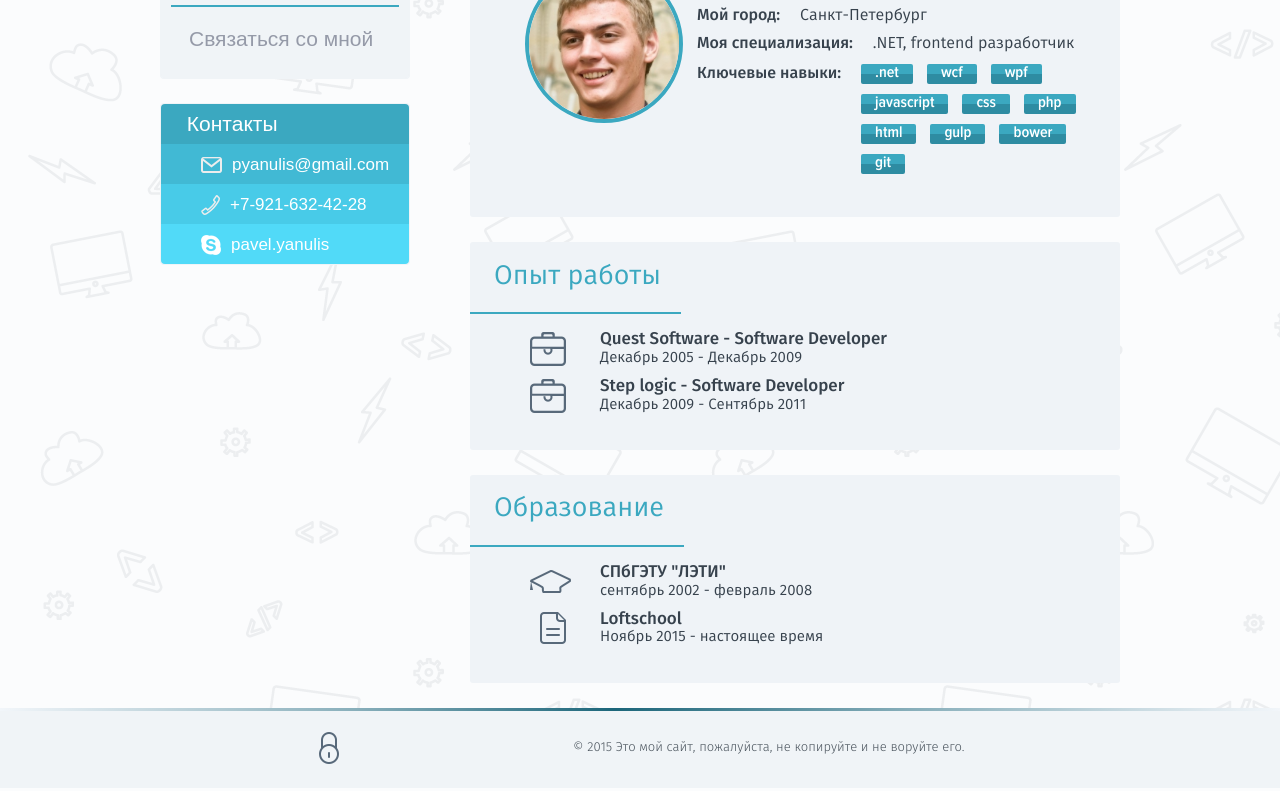
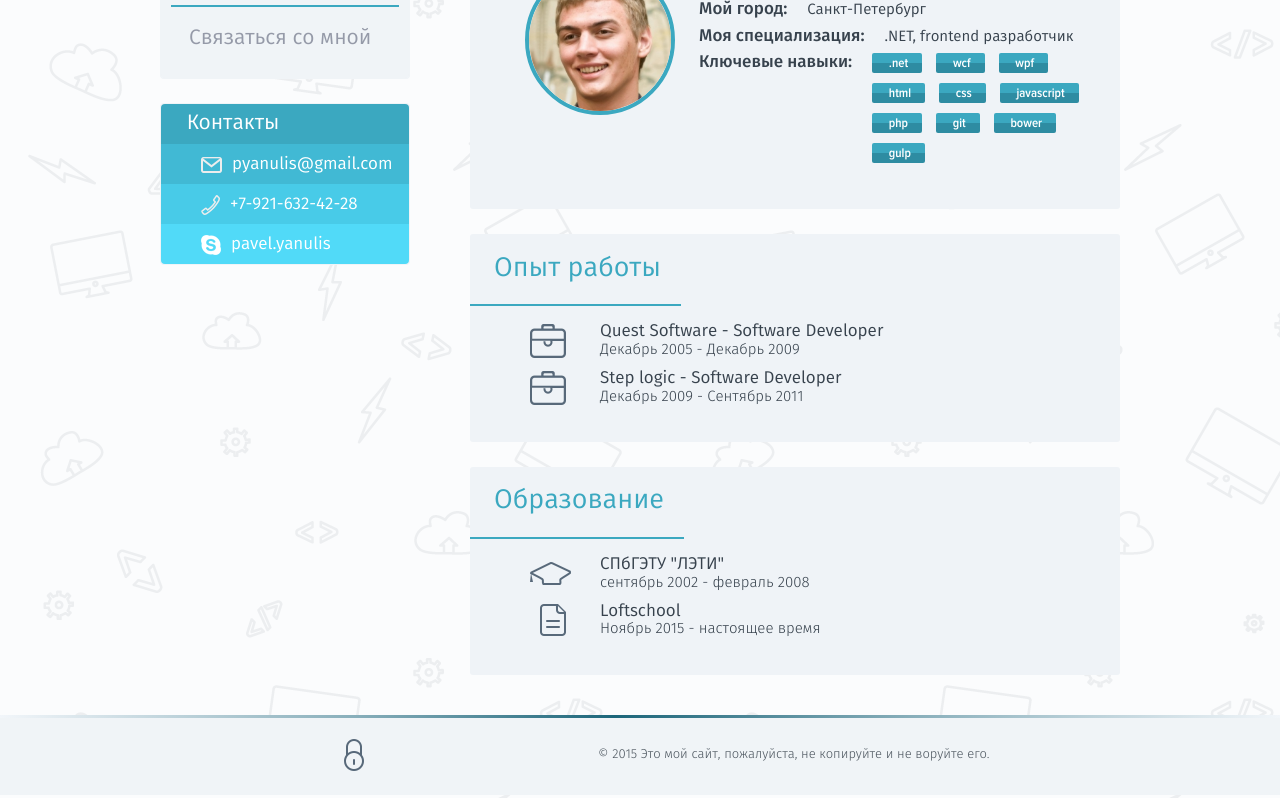
Before and after one commit to pyanulis/ls_portfolio, a website: page app/index.html in a window 1280 px wide. Shown: the part 299-1097 px from the top of the page. Drawn offline with nearby package versions, Linux system fonts and the light colour scheme; some packages are replaced by stand-ins of ours; a script that the page names is missing; files whose address does not match are found by name.

Commit message:
pixel perfect

```diff
--- a/app/css/info_page.css
+++ b/app/css/info_page.css
@@ -5,7 +5,8 @@
     border-radius: 50%;
     width: 150px;
     height: 150px;
-    margin: 35px 10px 70px 55px;
+    margin: 35px 20px 70px 55px;
+    box-sizing: border-box;
 }
 
 .photo {
@@ -19,12 +20,14 @@
 
 .descrItem {
     font-family: "fira_sansbook", sans-serif;
+    font-size: 15px;
     color: #37424d;
-    margin: 10px 0px;
+    margin: 7px 0px;
 }
 
 .descrCaption {
     font-family: "fira_sansmedium", sans-serif;
+    font-size: 17px;
     margin-right: 20px;
     color: #37424d;
 }
@@ -33,12 +36,14 @@
     border-radius: 2px;
     background-image: linear-gradient(to top, #2e8ca2 50%, #3ba8c0 50%);
     height: 20px;
+    box-sizing: border-box;
     padding: 0px 14px;
     margin: 0px 10px 10px 0px;
     vertical-align: middle;
     display: inline-block;
     color: white;
     font-family: "proxima_nova_cond_semibold", sans-serif;
+    font-size: 13px;
 }
 
 .no-cssgradients .skillItem{
@@ -73,14 +78,14 @@
     margin: 0px;
     padding: 0px;
     vertical-align: text-top;
-    font-family: "fira_sansmedium", sans-serif;
+    font-family: "fira_sansbook", sans-serif;
     color: #37424d;
     font-size: 17px;
 }
 
 .jobDate {
     margin: 0px;
-    font-family: "fira_sansbook", sans-serif;
+    font-family: "fira_sanslight", sans-serif;
     color: #37424d;
     font-size: 15px;
 }
@@ -110,3 +115,8 @@
     padding-left: 90px;
     margin-bottom: 10px;
 }
+
+.skillName {
+    vertical-align: middle;
+    margin: 0;
+}
--- a/app/css/main.css
+++ b/app/css/main.css
@@ -121,6 +121,10 @@
     padding-bottom: 20px;
 }
 
+.articleClass:last-child {
+    margin-bottom: 40px;
+}
+
 .articleTitle {
     display: table-cell;
     border-bottom: 2px solid #3ba8c0;
@@ -158,9 +162,8 @@
     box-sizing: border-box;
     height: 73px;
 
-    font-family: "fira-sansbook", sans-serif;
+    font-family: "fira_sansbook", sans-serif;
     font-size: 21px;
-    font-weight: normal;
 
     margin: 0;
 }
@@ -238,7 +241,7 @@
     box-sizing: border-box;
     height: 40px;
 
-    font-family: "fira-sansbook", sans-serif;
+    font-family: "fira_sansbook", sans-serif;
     font-size: 17px;
 }
 
@@ -276,7 +279,7 @@
     background-color: #3ba8c0;
     padding-left: 20px;
 
-    font-family: "fira-sansbook", sans-serif;
+    font-family: "fira_sansbook", sans-serif;
     font-size: 21px;
 }
 
@@ -307,23 +310,12 @@
 /*---------------------------------------------- footer ----------------------------------------------*/
 
 .footer {
-	/*width: 100%;
-    min-width: 960px;
-	margin: -80px auto 0;
-	height: 80px;
-	background: #f0f4f7;
-	position: relative;*/
-    text-align: center;
     position: relative;
     margin-top: -83px;
 
     min-width: 960px;
 	height: 80px;
 	background: #f0f4f7;
-
-   /* border-top-width: 3px;
-    border-top-style: solid;
-    border-top-color: #1c667a;*/
 }
 
 .footer:before {
@@ -371,9 +363,8 @@
 .footerP {
     display: inline-block;
     vertical-align: middle;
+    margin-left: 340px;
 
-    font-size: 13px;
-    font-family: "fira_sanslight", sans-serif;
     color: #4a545d;
 }
 
@@ -407,6 +398,8 @@
 .copyright {
     display: inline-block;
     margin: 0;
+    font-size: 13px;
+    font-family: "fira_sanslight", sans-serif;
 }
 
 .empty-vert-align {
--- a/app/css/works_page.css
+++ b/app/css/works_page.css
@@ -93,5 +93,5 @@
     padding: 3px;
 
     color: white;
-    font: 12px "fira-sansbook", sans-serif;
+    font: 12px "fira_sansbook", sans-serif;
 }
--- a/app/index.html
+++ b/app/index.html
@@ -87,17 +87,47 @@
                                     <span class="descrCaption">Ключевые навыки:</span>
                                 </div>
                                 <div class="skillsList">
-                                    <p class="skillItem">.net</p>
-                                    <p class="skillItem">wcf</p>
-                                    <p class="skillItem">wpf</p>
-                                    <p class="skillItem">javascript</p>
-                                    <p class="skillItem">css</p>
-                                    <p class="skillItem">php</p>
-                                    <p class="skillItem">html</p>
-                                    <p class="skillItem">gulp</p>
-                                    <p class="skillItem">bower</p>
-                                    <p class="skillItem">git</p>
-                                </div>
+                                    <div class="skillItem">
+                                        <span class="empty-vert-align"></span>
+                                        <p class="skillName inner-vert-align">.net</p>
+                                    </div>
+                                    <div class="skillItem">
+                                        <span class="empty-vert-align"></span>
+                                        <p class="skillName inner-vert-align">wcf</p>
+                                    </div>
+                                    <div class="skillItem">
+                                        <span class="empty-vert-align"></span>
+                                        <p class="skillName inner-vert-align">wpf</p>
+                                    </div>
+                                    <div class="skillItem">
+                                        <span class="empty-vert-align"></span>
+                                        <p class="skillName inner-vert-align">html</p>
+                                    </div>
+                                    <div class="skillItem">
+                                        <span class="empty-vert-align"></span>
+                                        <p class="skillName inner-vert-align">css</p>
+                                    </div>
+                                    <div class="skillItem">
+                                        <span class="empty-vert-align"></span>
+                                        <p class="skillName inner-vert-align">javascript</p>
+                                    </div>
+                                    <div class="skillItem">
+                                        <span class="empty-vert-align"></span>
+                                        <p class="skillName inner-vert-align">php</p>
+                                    </div>
+                                    <div class="skillItem">
+                                        <span class="empty-vert-align"></span>
+                                        <p class="skillName inner-vert-align">git</p>
+                                    </div>
+                                    <div class="skillItem">
+                                        <span class="empty-vert-align"></span>
+                                        <p class="skillName inner-vert-align">bower</p>
+                                    </div>
+                                    <div class="skillItem">
+                                        <span class="empty-vert-align"></span>
+                                        <p class="skillName inner-vert-align">gulp</p>
+                                    </div>
+                                </div> <!--skill list-->
 
                             </div>
                         </article> <!--common info block-->
```
Also changed, not shown: app/css/contactme_page.css (+6 -2 lines).
